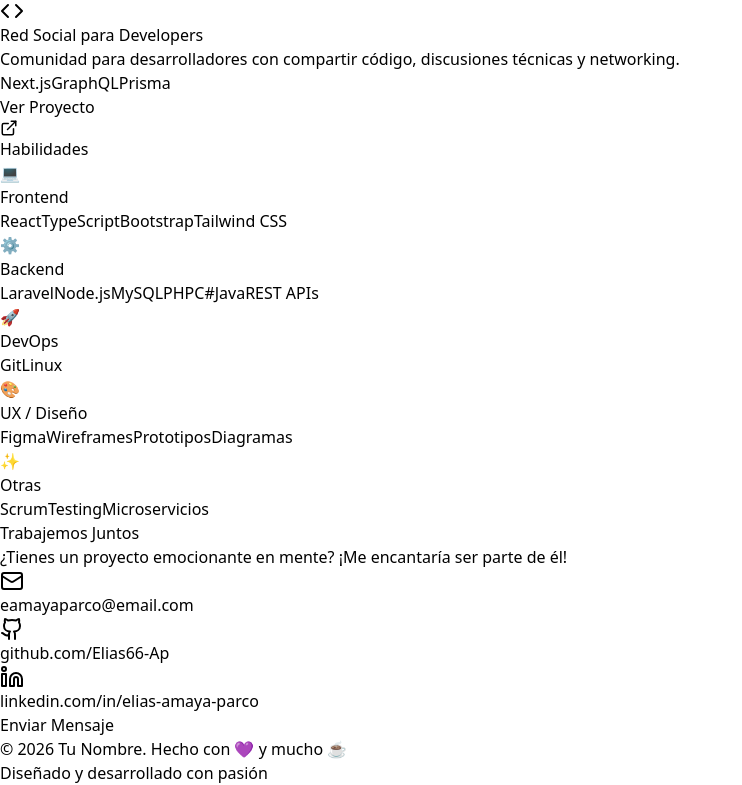
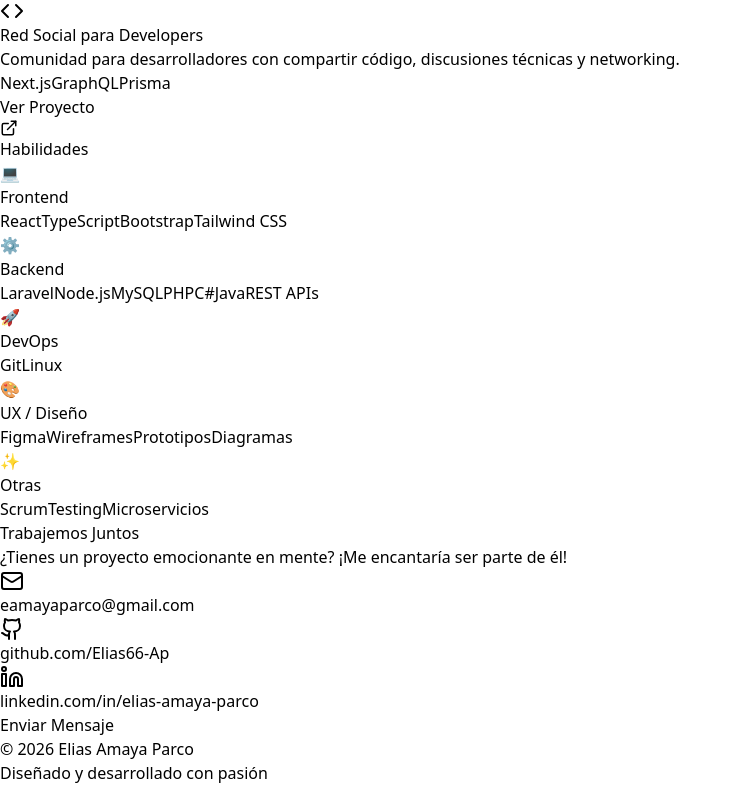
Before and after one commit to Elias66-Ap/Portfolio, a React (Vite) app: page / in a window 1280 px wide. Shown: the part 1551-2336 px from the top of the page, without its empty margins (0-742 px from the left). Built offline with nearby package versions, Linux system fonts and the light colour scheme.

Commit message:
Solucion de errores

```diff
--- a/src/App.tsx
+++ b/src/App.tsx
@@ -1,4 +1,3 @@
-import { useState } from 'react'
 import reactLogo from './assets/react.svg'
 import viteLogo from '/vite.svg'
 import './App.css'
--- a/src/Components/Portfolio.tsx
+++ b/src/Components/Portfolio.tsx
@@ -7,9 +7,7 @@
   Menu,
   X,
   Code,
-  Briefcase,
   User,
-  MessageSquare,
   Download,
   ChevronDown,
   Sparkles,
@@ -19,11 +17,9 @@
   const [isMenuOpen, setIsMenuOpen] = useState(false);
   const [activeSection, setActiveSection] = useState("inicio");
   const [mousePosition, setMousePosition] = useState({ x: 0, y: 0 });
-  const [scrollY, setScrollY] = useState(0);
 
   useEffect(() => {
     const handleScroll = () => {
-      setScrollY(window.scrollY);
       const sections = [
         "inicio",
         "sobre-mi",
@@ -157,7 +153,7 @@
     },
     {
       category: "DevOps",
-      items: [ "Git", "Linux"],
+      items: ["Git", "Linux"],
       icon: "🚀",
       color: "from-orange-500 to-red-600",
     },
@@ -169,7 +165,7 @@
     },
     {
       category: "Otras",
-      items: ["Scrum", "Testing", "Microservicios",],
+      items: ["Scrum", "Testing", "Microservicios"],
       icon: "✨",
       color: "from-green-500 to-emerald-600",
     },
@@ -326,7 +322,7 @@
                 />
               </a>
               <a
-                href="mailto:eamayaparco@gmail.com"
+                href="mailto:eamayaparco@email.com"
                 target="_blank"
                 rel="nooper noreferrer"
                 className="group p-4 bg-white/5 rounded-full border border-white/10 hover:border-pink-400 hover:bg-white/10 transition-all hover:scale-110"
@@ -565,13 +561,13 @@
 
                 <div className="space-y-6 mb-12">
                   <a
-                    href="eamayaparco@email.com"
+                    href="mailto:eamayaparco@gmail.com"
                     className="group flex items-center justify-center gap-4 text-xl hover:text-cyan-400 transition-colors"
                   >
                     <div className="p-3 bg-gradient-to-r from-cyan-500 to-purple-600 rounded-full">
                       <Mail className="text-white" size={24} />
                     </div>
-                    <span className="font-medium">eamayaparco@email.com</span>
+                    <span className="font-medium">eamayaparco@gmail.com</span>
                   </a>
 
                   <a
@@ -615,9 +611,7 @@
         {/* Footer */}
         <footer className="py-12 px-4 border-t border-white/10">
           <div className="max-w-7xl mx-auto text-center">
-            <p className="text-white/60 text-lg">
-              © 2026 Tu Nombre. Hecho con 💜 y mucho ☕
-            </p>
+            <p className="text-white/60 text-lg">© 2026 Elias Amaya Parco</p>
             <p className="text-white/40 mt-2">
               Diseñado y desarrollado con pasión
             </p>
```
